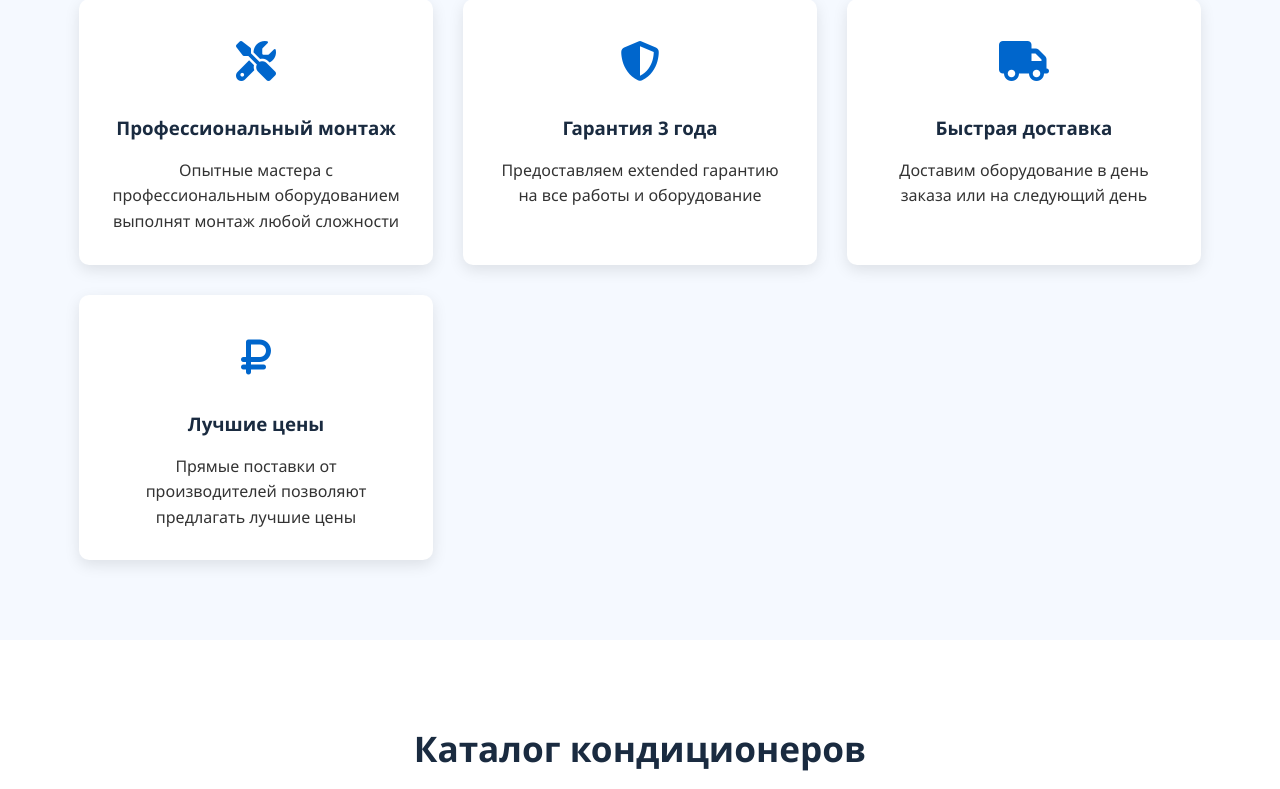
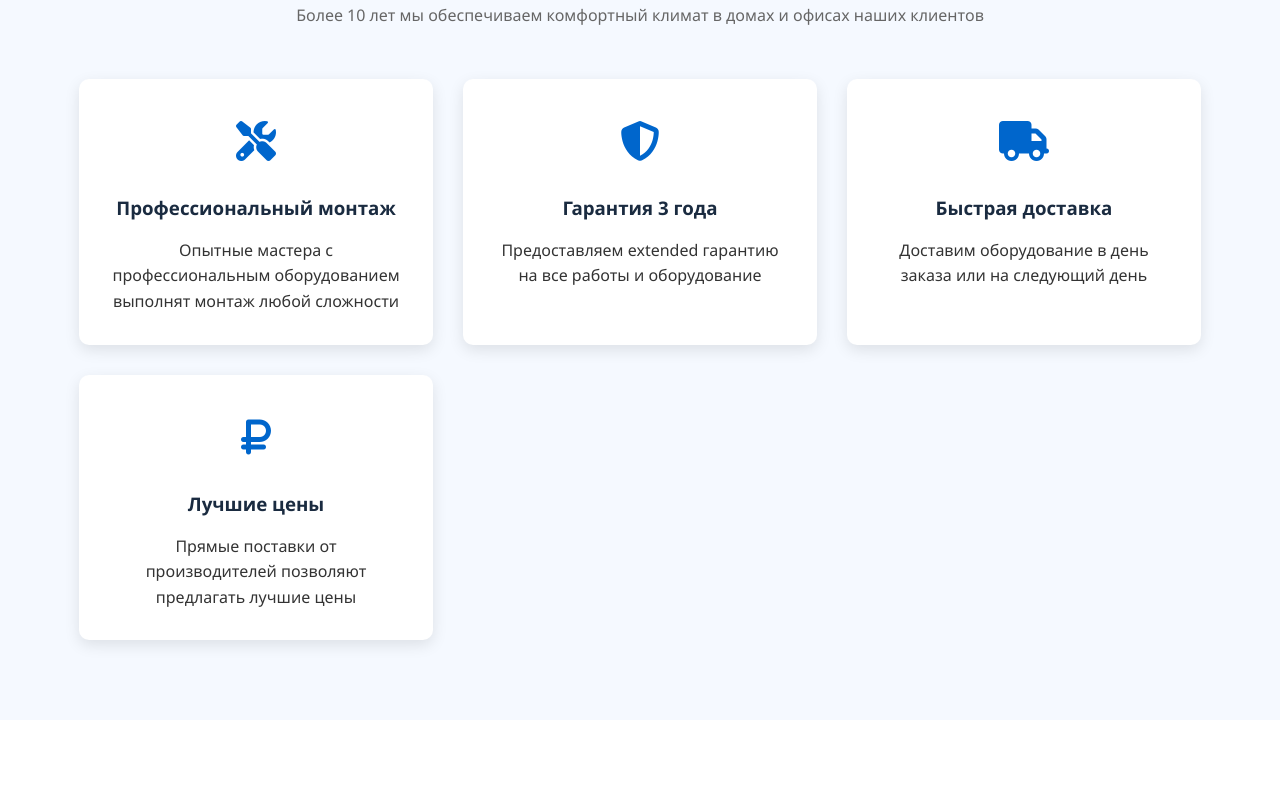
Before and after one commit to HOADF/KS, a plain HTML site: page index.html in a window 1280 px wide. Shown: the part 749-1538 px from the top of the page. Drawn offline with Linux system fonts and the light colour scheme.

Commit message:
Update style.css

```diff
--- a/style.css
+++ b/style.css
@@ -21,6 +21,7 @@
             color: var(--text);
             line-height: 1.6;
             background-color: #ffffff;
+            padding-top: 80px;
         }
 
         .container {
```
